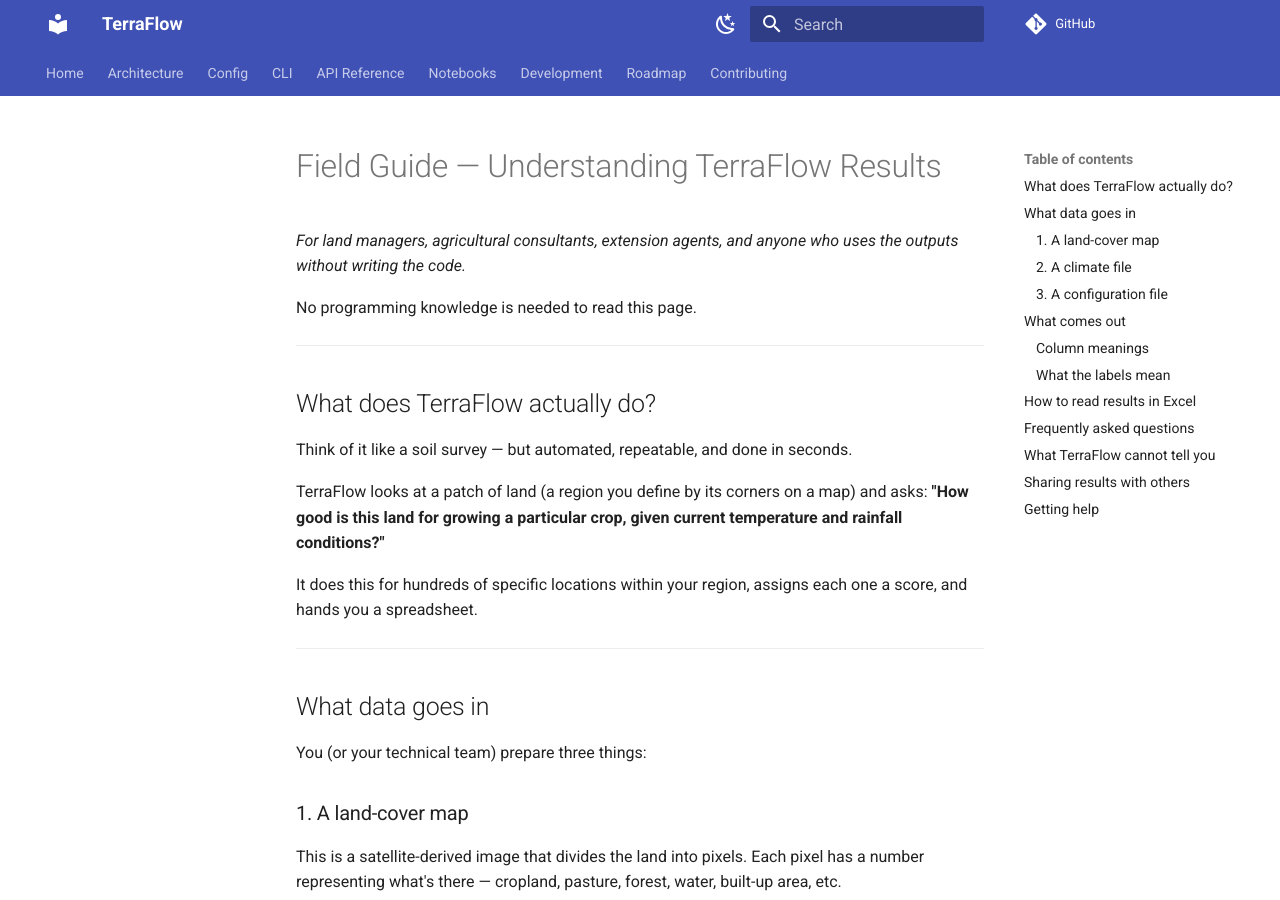
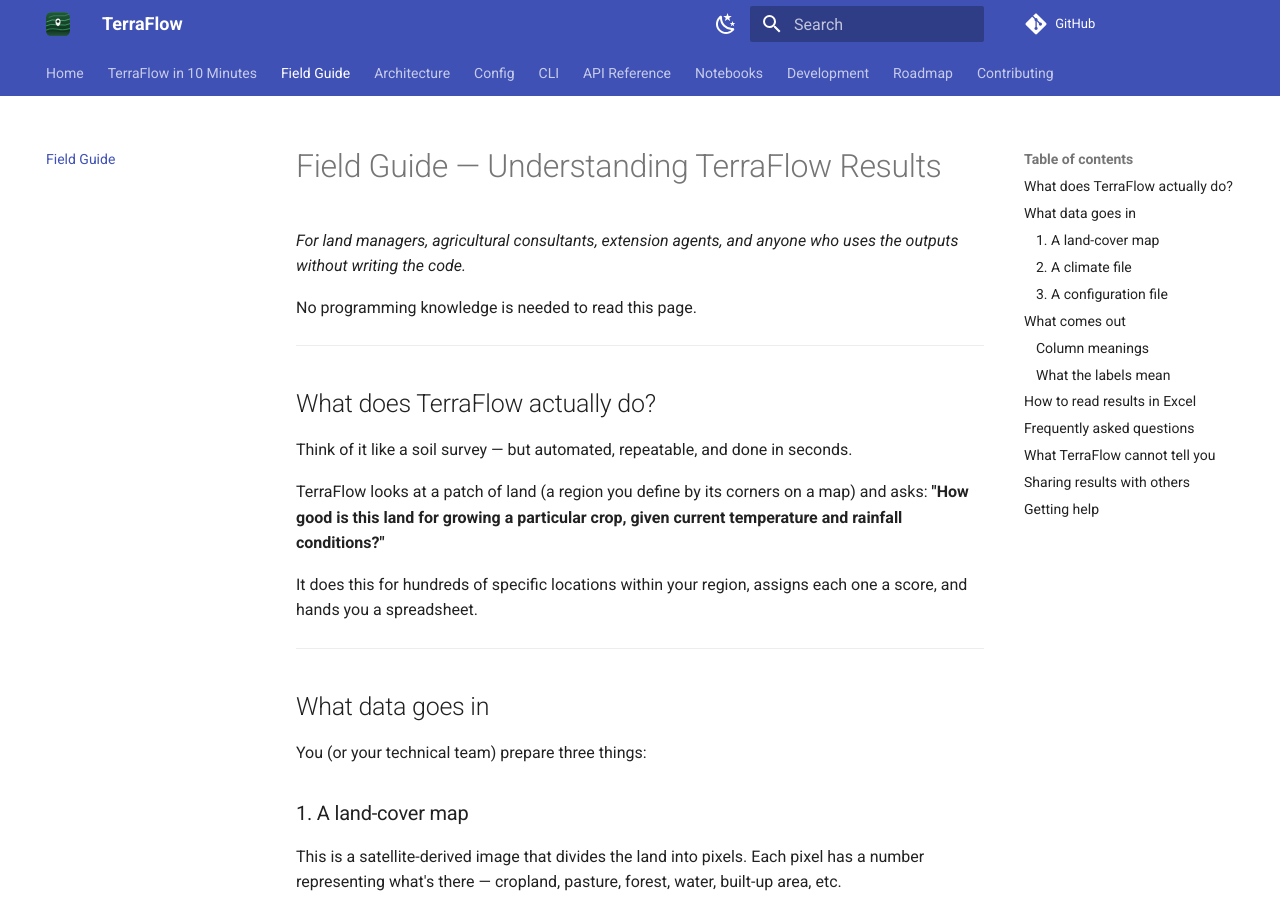
Before and after one commit to gmarupilla/AgroTerraFlow, an MkDocs documentation site: the page built from docs/field-guide.md, in a window 1280 px wide and 900 px high. Built offline with MkDocs 1.6.1 and Material for MkDocs 9.7.7, drawn with Linux system fonts in a browser that asks for light colours; comment, search, counter and statistics services are not loaded.

Commit message:
feat: add favicon and logo SVGs, update mkdocs configuration for navigation and theme

```diff
--- a/mkdocs.yml
+++ b/mkdocs.yml
@@ -4,6 +4,8 @@
 
 theme:
   name: material
+  favicon: favicon.svg
+  logo: terraflow-icon.svg
   palette:
     - media: "(prefers-color-scheme: light)"
       scheme: default
@@ -50,11 +52,14 @@
 
 nav:
   - Home: index.md
+  - TerraFlow in 10 Minutes: quickstart.md
+  - Field Guide: field-guide.md
   - Architecture:
       - TerraFlow Overview: architecture/overview.md
       - ADR-001 Band Selection: architecture/adr-001-band-selection.md
       - ADR-002 BBox ROI: architecture/adr-002-bbox-roi.md
       - ADR-003 Climate Interpolation: architecture/adr-003-climate-interpolation.md
+      - ADR-004 CRS Reprojection: architecture/adr-004-crs-reprojection.md
       - Boundaries: architecture/boundaries.md
       - Run Identity: architecture/run-identity.md
       - Artifact Contract: architecture/artifacts.md
```
Also changed, not shown: docs/favicon.svg (added), docs/terraflow-icon.svg (added).
